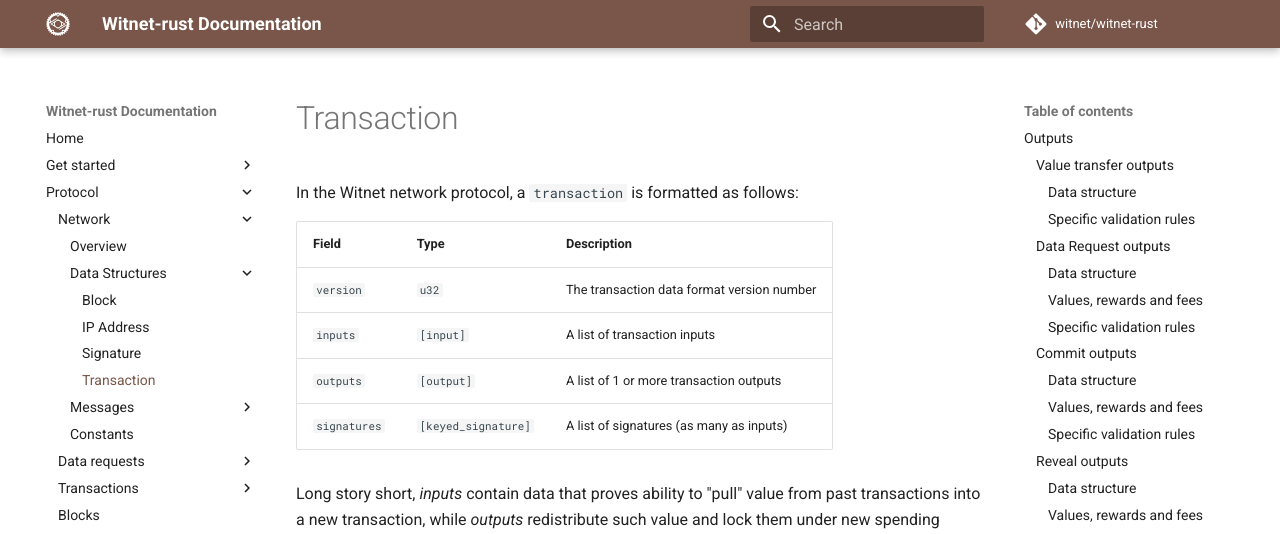
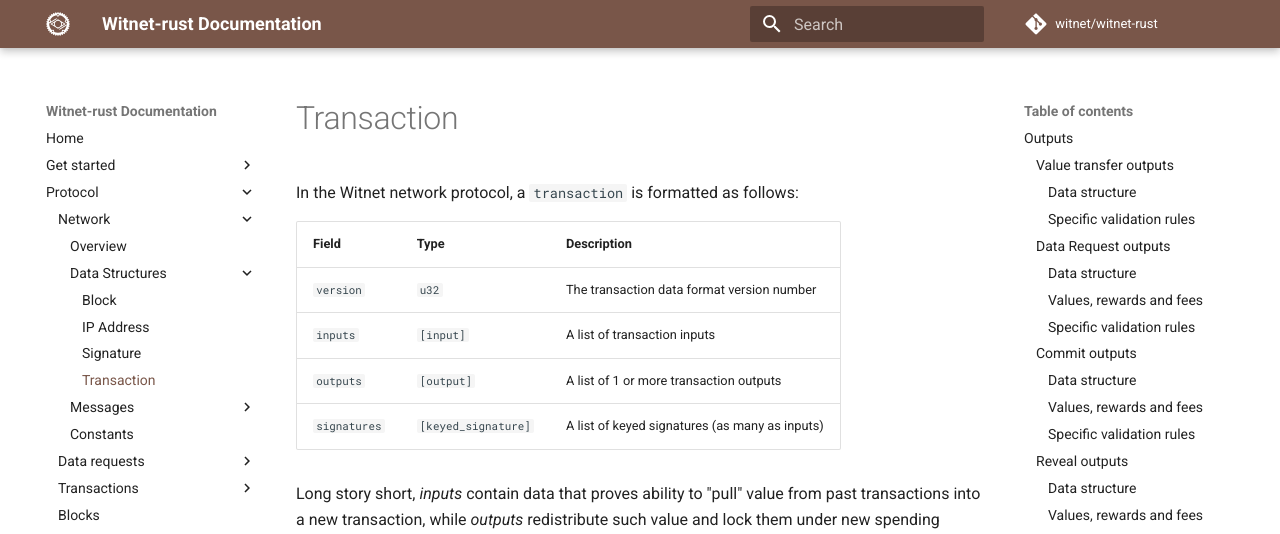
Before and after one commit to witnet/witnet-rust, an MkDocs documentation site: the page built from docs/protocol/network/data-structures/transaction.md, in a window 1280 px wide and 900 px high. Shown: the top 534 px of the window. Built offline with MkDocs 1.6.1 and Material for MkDocs 9.7.7, drawn with Linux system fonts in a browser that asks for light colours; comment, search, counter and statistics services are not loaded.

Commit message:
docs(transaction): clarify that transaction signatures are keyed

```diff
--- a/docs/protocol/network/data-structures/transaction.md
+++ b/docs/protocol/network/data-structures/transaction.md
@@ -2,12 +2,12 @@
 
 In the Witnet network protocol, a `transaction` is formatted as follows:
 
-| Field        | Type                | Description                                |
-|--------------|---------------------|--------------------------------------------|
-| `version`    | `u32`               | The transaction data format version number |
-| `inputs`     | `[input]`           | A list of transaction inputs               |
-| `outputs`    | `[output]`          | A list of 1 or more transaction outputs    |
-| `signatures` | `[keyed_signature]` | A list of signatures (as many as inputs)   |
+| Field        | Type                | Description                                    |
+|--------------|---------------------|------------------------------------------------|
+| `version`    | `u32`               | The transaction data format version number     |
+| `inputs`     | `[input]`           | A list of transaction inputs                   |
+| `outputs`    | `[output]`          | A list of 1 or more transaction outputs        |
+| `signatures` | `[keyed_signature]` | A list of keyed signatures (as many as inputs) |
 
 Long story short, _inputs_ contain data that proves ability to "pull" value from past transactions into a new transaction, while _outputs_ redistribute such value and lock them under new spending conditions. Signatures ensure integrity of the transaction and complement input's function when it comes to prove ability to unlock funds from past transactions.
 
```
